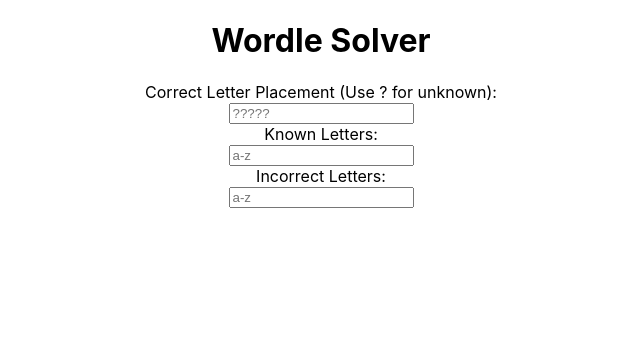
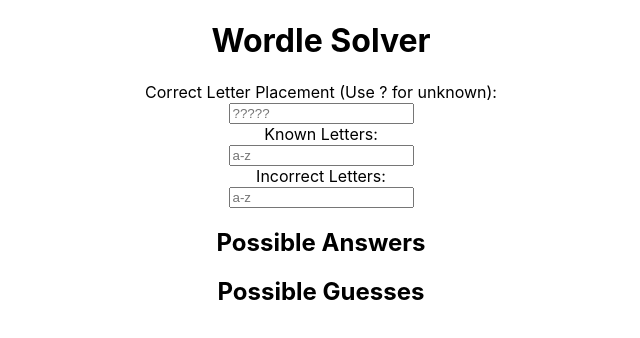
Before and after one commit to Khalil-Foulks/wordle_solver, a React (Create React App) app in the folder wordle_solver/: page / in a window 1280 px wide. Shown: the top 338 px of the page, without its empty margins (319-959 px from the left). Built offline with nearby package versions, Linux system fonts and the light colour scheme.

Commit message:
added rendering condition

```diff
--- a/wordle_solver/src/components/InputForm.jsx
+++ b/wordle_solver/src/components/InputForm.jsx
@@ -17,6 +17,7 @@
     const [possibleGuesses, setPossibleGuesses] = useState([...PossibleWrongWords, ...PossibleAnswers]);
     const [tooManyGuesses, setTooManyGuesses] = useState(false);
     const [goodLetterGuesses, setGoodLetterGuesses] = useState([]);
+    const [isLoading, setIsLoading] = useState(false)
     const guessLimit = 210
 
     // const onChangehandler = (e) => {
@@ -150,9 +151,11 @@
     }
 
     const runOnLoad = (callback) => {
+        setIsLoading(true)
         setPossibleWords([...PossibleWrongWords, ...PossibleAnswers])
         callback()
         calculateGoodLetterWords()
+        setIsLoading(false)
     }
 
     return(
@@ -191,7 +194,7 @@
                     className='incorrect-letters-input'
                 />
             </div>
-            <Words possibleWords={possibleWords} goodLetterGuesses={goodLetterGuesses}/>
+            <Words possibleWords={possibleWords} goodLetterGuesses={goodLetterGuesses} isLoading={isLoading}/>
         </div>
     )
 }
--- a/wordle_solver/src/components/Words.jsx
+++ b/wordle_solver/src/components/Words.jsx
@@ -1,7 +1,7 @@
 import React, { useEffect } from "react";
 
 function Words(props){
-    const { goodLetterGuesses, possibleWords } = props
+    const { goodLetterGuesses, possibleWords, isLoading } = props
 
     // useEffect(() => {
 
@@ -10,7 +10,10 @@
     // },[])
     return(
         <div>
-            {/* <div>
+            {
+                isLoading ?
+                <div>
+                    <div>
                         <h2>Possible Answers</h2>
                         {possibleWords.map((answers) => (
                             {answers}
@@ -21,7 +24,17 @@
                         {goodLetterGuesses.map((guesses) => (
                             {guesses}
                         ))}
-            </div> */}
+                    </div>
+                </div> :
+                <div>
+                    <div>
+                        <h2>Possible Answers</h2>
+                    </div>
+                    <div>
+                        <h2>Possible Guesses</h2>
+                    </div>
+                </div>
+            }
         </div>
     )
 }
```
Lines whose indentation alone changed are shown as unchanged.
